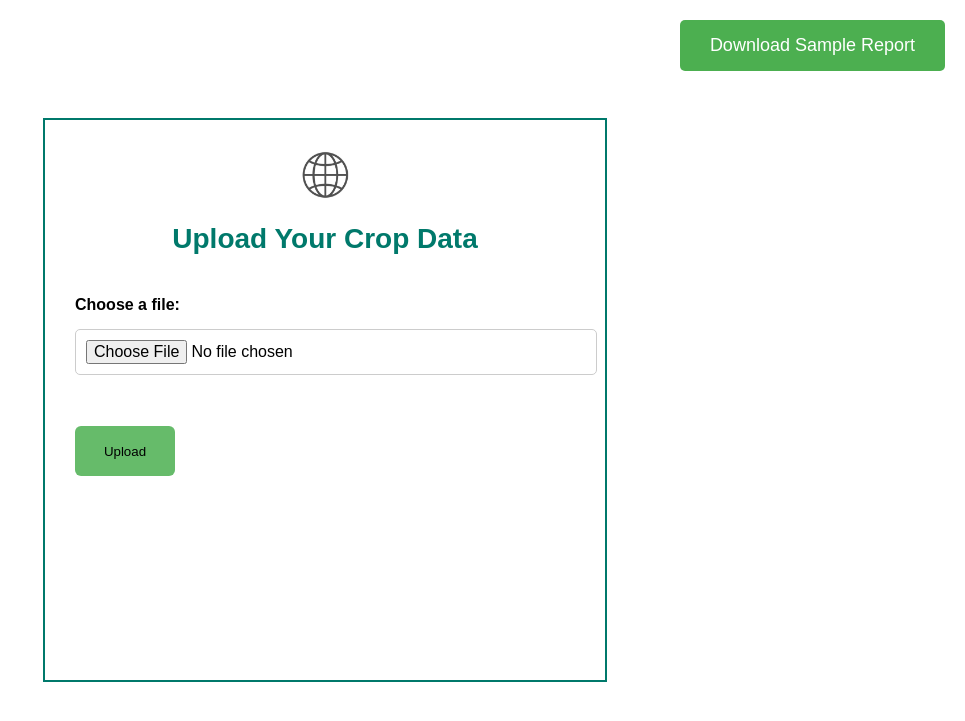
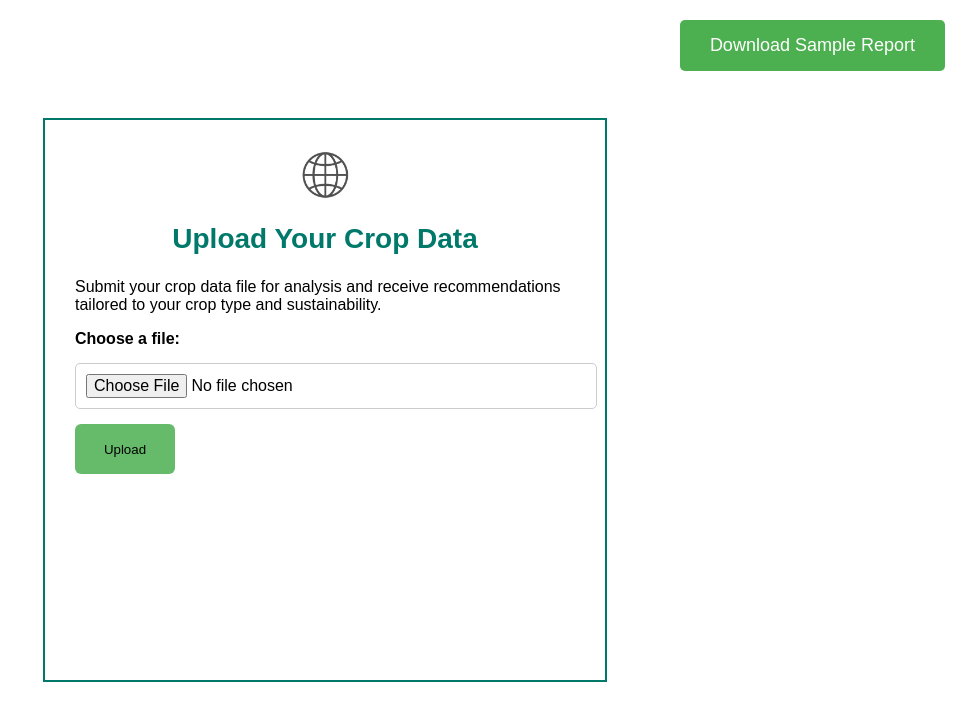
Before and after one commit to DhruvSh2004/Soil-Quality-Analysis-and-Crop-Recommendation-System, a Flask app: page / in a window 1280 px wide. Shown: the top 721 px of the page, without its empty margins (315-1280 px from the left). Run offline with Flask 3, Linux system fonts and the light colour scheme; parts of the project's set-up code (start-up, migrations or seed data) failed here and were passed over.

Commit message:
Update home.html

```diff
--- a/templates/home.html
+++ b/templates/home.html
@@ -1,41 +1,3 @@
-<!-- <!DOCTYPE html>
-<html lang="en">
-<head>
-    <meta charset="UTF-8">
-    <meta name="viewport" content="width=device-width, initial-scale=1.0">
-    <title>Upload Crop Data</title>
-    <link rel="stylesheet" type="text/css" href="{{ url_for('static', filename='style1.css') }}">
-</head>
-<body>
-
-<div class="upload-form">
-    <img class="globeclass" src="{{ url_for('static', filename='globe.png') }}">
-    <h2>Upload Your Crop Data</h2><br>
-
-<!-- <form action="/predict" method="POST" enctype="multipart/form-data">
-        <label for="cropFile">Choose a file:</label>
-        <input type="file" id="cropFile" name="cropFile" required><br><br>
-        <input class="uploadbtn" type="submit" value="Upload"><br>
-        <h3>{{ prediction_text }}</h3>
-    </form>  -->
-<!-- <form action="/predict" method="POST" enctype="multipart/form-data">
-        <label for="file">Choose a file:</label>
-        <input type="file" name="cropFile" accept=".pdf, .csv" required>
-        <button type="submit">Upload</button>
-    </form>
-    {% if prediction_text %}
-    <h2>{{ prediction_text }}</h2>
-    {% endif %}
-</div>
-
-<div class="downloadclass">
-    <a href="https://drive.google.com/file/d/1vALmZHez0gnbuw8ilHiu3gQzruvgVsIF/view?usp=drive_link" class="download-button" download>Download Sample Report</a>
-</div>
-
-
-</body>
-</html> -->
-
 <!DOCTYPE html>
 <html lang="en">
 <head>
@@ -46,20 +8,25 @@
 </head>
 <body>
 
+<div class="container">
     <div class="upload-form">
         <img class="globeclass" src="{{ url_for('static', filename='globe.png') }}" alt="Globe Image">
-    <h2>Upload Your Crop Data</h2><br>
+        <h2>Upload Your Crop Data</h2>
+        <p class="description">Submit your crop data file for analysis and receive recommendations tailored to your crop type and sustainability.</p>
 
         <!-- Form to Upload File -->
         <form action="{{ url_for('predict') }}" method="POST" enctype="multipart/form-data">
             <label for="file">Choose a file:</label>
-        <input type="file" name="cropFile" accept=".pdf, .csv" required><br><br>
+            <input type="file" name="cropFile" accept=".pdf, .csv" required>
             <button class="uploadbtn" type="submit">Upload</button>
         </form>
 
         <!-- Display Prediction Result if Available -->
         {% if prediction_text %}
-        <h2>{{ prediction_text }}</h2>
+            <div class="result-section">
+                <h3>Results</h3>
+                <p>{{ prediction_text }}</p>
+            </div>
         {% endif %}
     </div>
 
@@ -70,6 +37,7 @@
            Download Sample Report
         </a>
     </div>
+</div>
 
 </body>
 </html>
```
Lines whose indentation alone changed are shown as unchanged.
